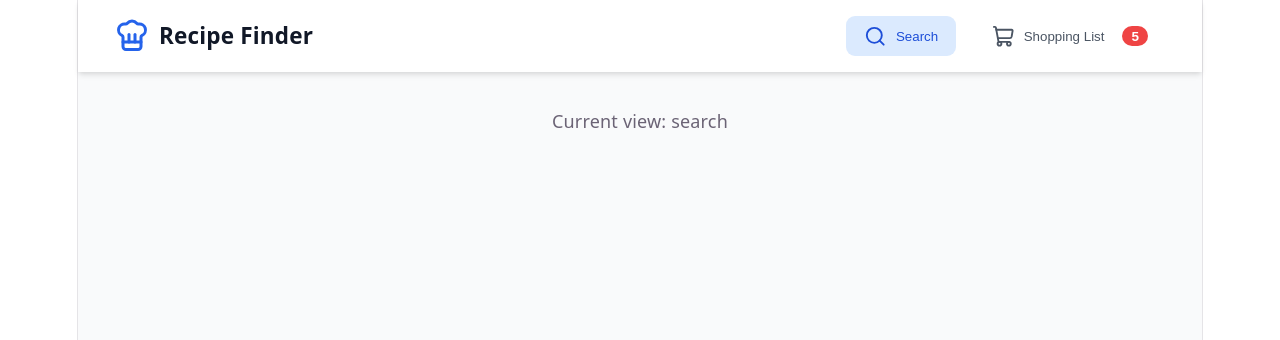
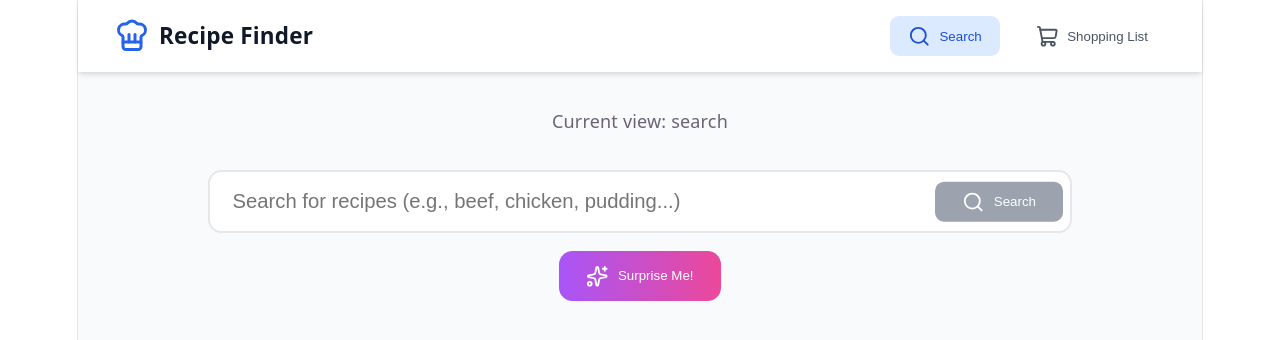
Before and after one commit to lilygrisold/nib-takehome-challenge, a React (Vite) app in the folder frontend/: page / in a window 1280 px wide. Shown: the top 340 px of the page. Built offline with nearby package versions, Linux system fonts and the light colour scheme.

Commit message:
SearchBar created w/ Surprise Me (random)

```diff
--- a/frontend/src/App.tsx
+++ b/frontend/src/App.tsx
@@ -3,53 +3,51 @@ import { useShoppingList } from './hooks/useShoppingList';
 import Navigation from './components/Navigation';
 import styled from 'styled-components';
 import type { ViewState } from './types';
+import SearchBar from './components/SearchBar';
 
 const App = () => {
-  const { items, isLoaded, addIngredients, removeItem,
-    getItemCount } = useShoppingList();
-    useEffect(() => {
-      if (isLoaded) {
-        // Test adding ingredients
-        addIngredients([
-        { name: 'Chicken', measure: '500g' },
-        { name: 'Rice', measure: '1 cup' },
-        { name: 'chicken', measure: '2 breasts' }, // Test aggregation
-        ]);
-      }
-    }, [isLoaded]);
 
-    useEffect(() => {
-      console.log('Shopping list:', items);
-      console.log('Item count:', getItemCount());
-    }, [items]);
+  const { items, isLoaded, addIngredients, removeItem, getItemCount } = useShoppingList();
 
-    const [currentView, setCurrentView] = useState<ViewState>('search');
+  const [isLoading, setIsLoading] = useState(false);
+
+  const handleSearch = (query: string) => {
+    console.log('Searching for:', query);
+    setIsLoading(true);
+    setTimeout(() => setIsLoading(false), 1000);
+  };
+  const handleSurpriseMe = () => {
+    console.log('Surprise me!');
+    setIsLoading(true);
+    setTimeout(() => setIsLoading(false), 1000);
+  };
+
+  useEffect(() => {
+    console.log('Shopping list:', items);
+    console.log('Item count:', getItemCount());
+  }, [items]);
+
+  const [currentView, setCurrentView] = useState<ViewState>('search');
 
  return (
   <AppContainer>
       <Navigation
         currentView={currentView}
         onViewChange={setCurrentView}
-        shoppingListCount={5}
+        shoppingListCount={getItemCount()}
       />
       <MainContent>
         <ViewText>Current view: {currentView}</ViewText>
+        <SearchContainer>
+          <SearchBar
+            onSearch={handleSearch}
+            onSurpriseMe={handleSurpriseMe}
+            isLoading={isLoading}
+          />
+        </SearchContainer>
       </MainContent>
-    {/* <div>
-      <h1>Shopping List ({getItemCount()})</h1>
-        {items.map(item => (
-          <div key={item.name}>
-            {item.name}:
-            {item.measures
-              .map(m => m.original)
-              .filter((value, index, self) => self.indexOf(value) === index) // dedupe
-              .join(', ')}
-          </div>
-      ))}
-    </div> */}
     </AppContainer>
  );
-
 }
 
 export default App;
@@ -78,3 +76,11 @@ const MainContent = styled.main`
 const ViewText = styled.p`
   color: inherit;
 `;
+
+const SearchContainer = styled.div`
+  margin-top: 2rem;
+  width: 100%;
+  max-width: 48rem;
+  margin-left: auto;
+  margin-right: auto;
+`;
--- /dev/null
+++ b/frontend/src/components/SearchBar.tsx
@@ -0,0 +1,159 @@
+import { useState, FormEvent, KeyboardEvent } from 'react';
+import { Search, Sparkles } from 'lucide-react';
+import styled from 'styled-components';
+
+interface SearchBarProps {
+  onSearch: (query: string) => void;
+  onSurpriseMe: () => void;
+  isLoading: boolean;
+}
+
+const SearchBar = ({ onSearch, onSurpriseMe, isLoading }: SearchBarProps) => {
+  const [query, setQuery] = useState('');
+
+  const handleSubmit = (e: FormEvent) => {
+    e.preventDefault();
+    if (query.trim() && !isLoading) {
+      onSearch(query.trim());
+    }
+  };
+
+  const handleKeyDown = (e: KeyboardEvent<HTMLInputElement>) => {
+    if (e.key === 'Enter') {
+      handleSubmit(e);
+    }
+  };
+
+  return (
+    <SearchContainer>
+      <SearchForm onSubmit={handleSubmit}>
+        <InputWrapper>
+          <SearchInput
+            type="text"
+            value={query}
+            onChange={(e) => setQuery(e.target.value)}
+            onKeyDown={handleKeyDown}
+            placeholder="Search for recipes (e.g., beef, chicken, pudding...)"
+            disabled={isLoading}
+            aria-label="Search recipes"
+          />
+          <SubmitButton
+            type="submit"
+            disabled={isLoading || !query.trim()}
+          >
+            <Search style={{ height: '1.25rem', width: '1.25rem' }} />
+            <span>Search</span>
+          </SubmitButton>
+        </InputWrapper>
+
+        <ButtonWrapper>
+          <SurpriseButton
+            type="button"
+            onClick={onSurpriseMe}
+            disabled={isLoading}
+          >
+            <Sparkles style={{ height: '1.25rem', width: '1.25rem' }} />
+            <span>Surprise Me!</span>
+          </SurpriseButton>
+        </ButtonWrapper>
+      </SearchForm>
+    </SearchContainer>
+  );
+};
+
+// All the styled-components down here
+const SearchContainer = styled.div`
+  width: 100%;
+  max-width: 48rem;
+  margin: 0 auto;
+`;
+
+const SearchForm = styled.form`
+  display: flex;
+  flex-direction: column;
+  gap: 1rem;
+`;
+
+const InputWrapper = styled.div`
+  position: relative;
+  width: 100%;
+`;
+
+const SearchInput = styled.input`
+  width: 100%;
+  box-sizing: border-box;
+  padding: 1rem 1.25rem;
+  padding-right: 8rem;
+  font-size: 1.125rem;
+  border: 2px solid #e5e7eb;
+  border-radius: 0.75rem;
+  transition: border-color 150ms ease;
+
+  &:focus {
+    border-color: #3b82f6;
+    outline: none;
+  }
+
+  &:disabled {
+    background-color: #f3f4f6;
+    cursor: not-allowed;
+  }
+`;
+
+const SubmitButton = styled.button`
+  position: absolute;
+  right: 0.5rem;
+  top: 50%;
+  transform: translateY(-50%);
+  padding: 0.5rem 1.5rem;
+  background-color: #2563eb;
+  color: white;
+  border: none;
+  border-radius: 0.5rem;
+  font-weight: 500;
+  cursor: pointer;
+  display: flex;
+  align-items: center;
+  gap: 0.5rem;
+  transition: background-color 150ms ease;
+
+  &:hover:not(:disabled) {
+    background-color: #1d4ed8;
+  }
+
+  &:disabled {
+    background-color: #9ca3af;
+    cursor: not-allowed;
+  }
+`;
+
+const ButtonWrapper = styled.div`
+  display: flex;
+  justify-content: center;
+`;
+
+const SurpriseButton = styled.button`
+  display: flex;
+  align-items: center;
+  gap: 0.5rem;
+  padding: 0.75rem 1.5rem;
+  background: linear-gradient(to right, #a855f7, #ec4899);
+  color: white;
+  border: none;
+  border-radius: 0.75rem;
+  font-weight: 500;
+  cursor: pointer;
+  transition: all 150ms ease;
+
+  &:hover:not(:disabled) {
+    background: linear-gradient(to right, #9333ea, #db2777);
+    transform: scale(1.05);
+  }
+
+  &:disabled {
+    opacity: 0.5;
+    cursor: not-allowed;
+  }
+`;
+
+export default SearchBar;
```
